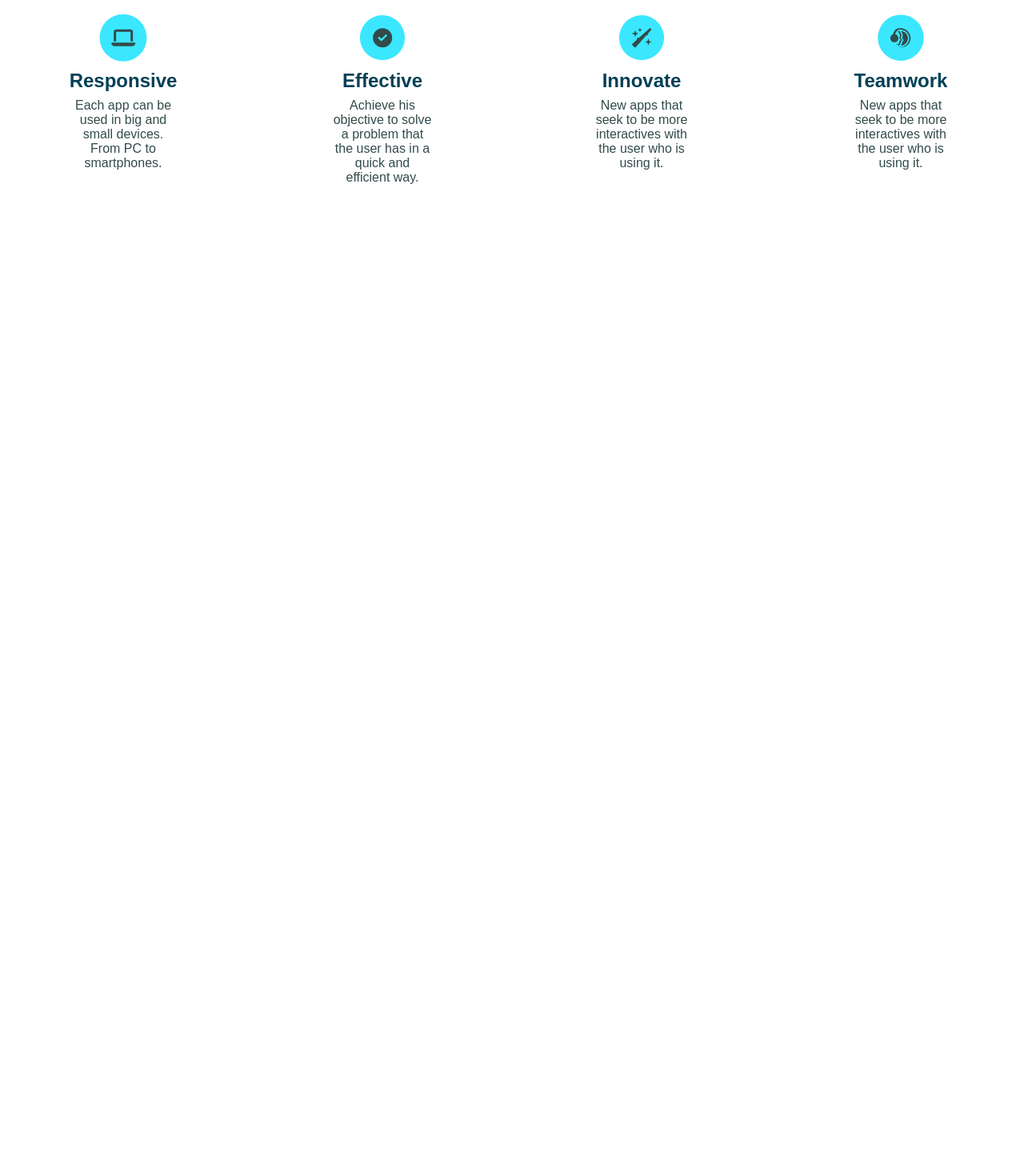
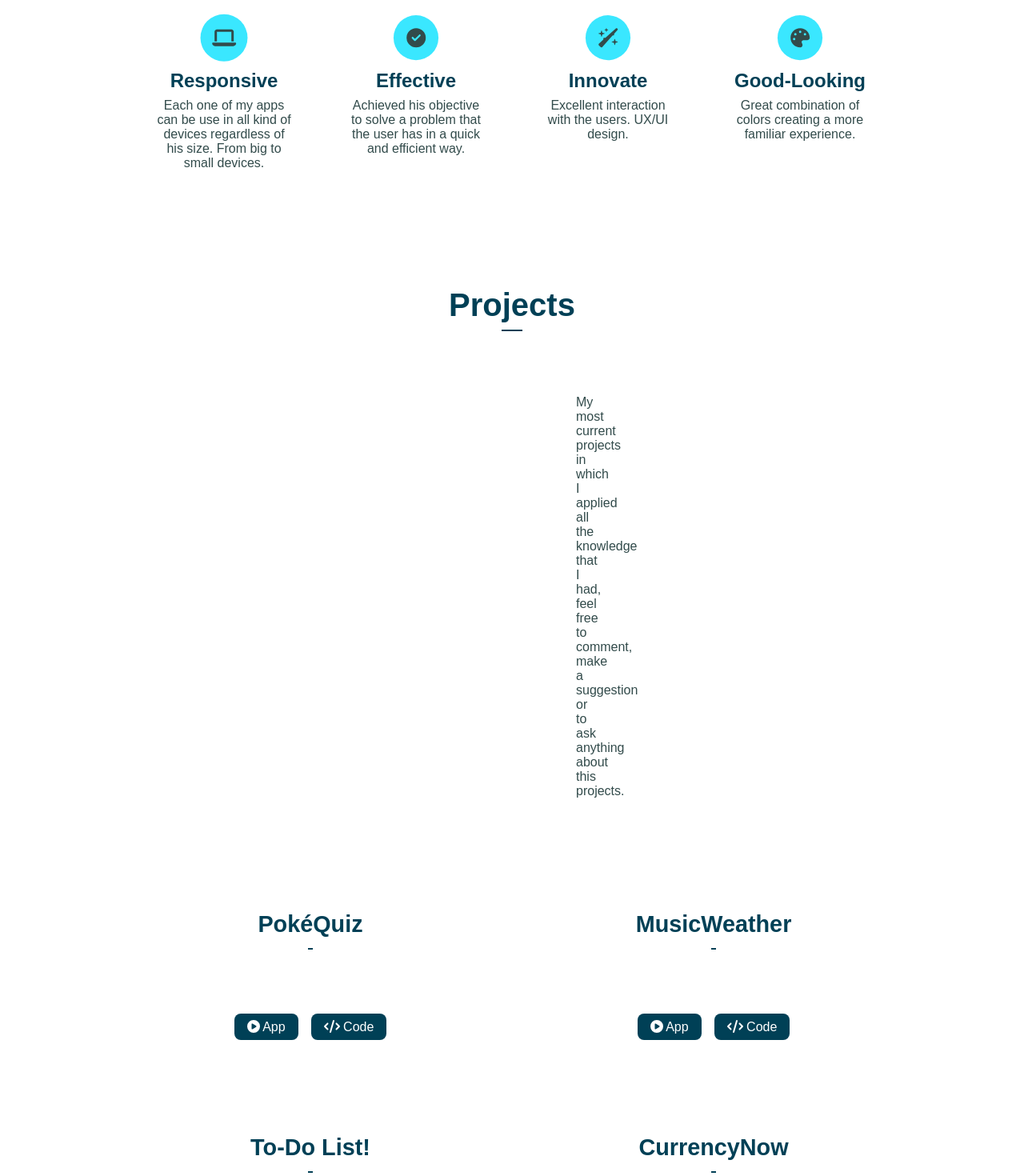
Before and after one commit to DiegoEMartinezZ/PortfolioWeb, a React (Create React App) app: page / in a window 1280 px wide. Shown: the part 1300-2770 px from the top of the page at 80% size. Before the commit the page ends 1611 px from the top, so only its background shows below. Built offline with nearby package versions, Linux system fonts and the light colour scheme.

Commit message:
se agregan las partes faltantes del protafolio

```diff
--- /dev/null
+++ b/src/components/abilities/Abilities.js
@@ -0,0 +1,43 @@
+import React from "react";
+import {
+  faCircleCheck,
+  faLaptop,
+  faPalette,
+  faWandSparkles,
+} from "@fortawesome/free-solid-svg-icons";
+import { AbilitiesSection } from "./AbilitiesSection";
+
+export const Abilities = () => {
+  return (
+    <div className="abilities-container">
+      {/*Parte de habilidades que tengo como desarrollador/ lo que puedo aportar*/}
+      <section className="abilities">
+        <AbilitiesSection
+          icon={faLaptop}
+          title="Responsive"
+          description="  Each one of my apps can be use in all kind of devices regardless of
+          his size. From big to small devices."
+        />
+
+        <AbilitiesSection
+          icon={faCircleCheck}
+          title="Effective"
+          description="Achieved his objective to solve a problem that the user has in a
+          quick and efficient way."
+        />
+
+        <AbilitiesSection
+          icon={faWandSparkles}
+          title="Innovate"
+          description="Excellent interaction with the users. UX/UI design."
+        />
+
+        <AbilitiesSection
+          icon={faPalette}
+          title="Good-Looking "
+          description="Great combination of colors creating a more familiar experience."
+        />
+      </section>
+    </div>
+  );
+};
--- /dev/null
+++ b/src/components/abilities/AbilitiesSection.js
@@ -0,0 +1,14 @@
+import React from "react";
+import { FontAwesomeIcon } from "@fortawesome/react-fontawesome";
+
+export const AbilitiesSection = ({ icon, title, description }) => {
+  return (
+    <div>
+      <article className="ability-container">
+        <FontAwesomeIcon icon={icon} className="abilitiesIcon" />
+        <h2 className="ability-title"> {title} </h2>
+        <p className="ability-description"> {description}</p>
+      </article>
+    </div>
+  );
+};
--- a/src/components/about/About.js
+++ b/src/components/about/About.js
@@ -1,11 +1,5 @@
 import React from "react";
-import { FontAwesomeIcon } from "@fortawesome/react-fontawesome";
-import {
-  faCircleCheck,
-  faLaptop,
-  faWandSparkles,
-} from "@fortawesome/free-solid-svg-icons";
-import { faTeamspeak } from "@fortawesome/free-brands-svg-icons";
+import { Abilities } from "../abilities/Abilities";
 
 export const About = () => {
   return (
@@ -18,7 +12,7 @@ export const About = () => {
         {/*Parte de foto mia + descripcion*/}
         <section className="about-description">
           <h2 className="about-title"> Hello World! </h2>
-          <p className="about-info">
+          <p className="info">
             My name is Diego Martínez, I'm a Full-stack Developer from Bogotá -
             Colombia. I have experience in graphic design, character design,
             branding and advertising creatives. Passionate on creating
@@ -30,45 +24,7 @@ export const About = () => {
             <a href="#projects"> projects. </a>
           </p>
         </section>
-
-        {/*Parte de habilidades que tengo como desarrollador/ lo que puedo aportar*/}
-        <section className="abilities">
-          <article className="ability-container">
-            <FontAwesomeIcon icon={faLaptop} className="abilitiesIcon" />
-            <h2 className="ability-title"> Responsive </h2>
-            <p className="ability-description">
-              Each app can be used in big and small devices. From PC to
-              smartphones.
-            </p>
-          </article>
-
-          <article className="ability-container">
-            <FontAwesomeIcon icon={faCircleCheck} className="abilitiesIcon" />
-            <h2 className="ability-title"> Effective </h2>
-            <p className="ability-description">
-              Achieve his objective to solve a problem that the user has in a
-              quick and efficient way.
-            </p>
-          </article>
-
-          <article className="ability-container">
-            <FontAwesomeIcon icon={faWandSparkles} className="abilitiesIcon" />
-            <h2 className="ability-title"> Innovate </h2>
-            <p className="ability-description">
-              New apps that seek to be more interactives with the user who is
-              using it.
-            </p>
-          </article>
-
-          <article className="ability-container">
-            <FontAwesomeIcon icon={faTeamspeak} className="abilitiesIcon" />
-            <h2 className="ability-title"> Teamwork </h2>
-            <p className="ability-description">
-              New apps that seek to be more interactives with the user who is
-              using it.
-            </p>
-          </article>
-        </section>
+        <Abilities />
       </section>
     </div>
   );
--- a/src/components/about/styles.css
+++ b/src/components/about/styles.css
@@ -28,17 +28,14 @@ h2.about-title {
   color: #004056;
 }
 
-article picture img.imageProfile {
-  border-radius: 100%;
-}
-
-p.about-info {
+p.info {
   padding: 0 40rem;
   text-align: center;
   color: #324b4b;
+  margin: 2rem 0;
 }
 
-section p.about-info a {
+section p.info a {
   cursor: pointer;
   font-style: none;
   font-weight: bolder;
@@ -55,9 +52,8 @@ div.space {
 
 section.abilities {
   display: grid;
-  grid-template-columns: 1fr 1fr 1fr 1fr;
-  grid-gap: 1rem;
-  margin: auto;
+  grid-template-columns: 0.5fr 0.5fr 0.5fr 0.5fr;
+  margin: auto 10rem;
 }
 
 .abilitiesIcon {
@@ -77,19 +73,58 @@ h2.ability-title {
 
 p.ability-description {
   font-size: 1rem;
-  margin: auto 30%;
+  margin: auto 15%;
   text-align: center;
   color: #324b4b;
 }
 
-h3 {
-  color: #324b4b;
-  font-weight: lighter;
-  margin: 0.8rem;
+section.project-description {
+  margin: 5rem;
 }
 
-h5 {
-  font-weight: lighter;
+section.project-preview {
+  display: grid;
+  grid-template-columns: 1fr 1fr;
+  grid-gap: 3rem;
+  padding: 5rem;
+  margin: auto;
+}
+
+article.project-section-preview {
+  color: #324b4b;
+  border-radius: 3rem;
+  margin: 0 5rem;
+  padding: 1rem;
+}
+
+h3.project-title {
+  color: #004056;
+  margin: 0.8rem;
+  font-size: 1.8rem;
+}
+
+section.links-container {
+  padding: 1rem;
+  margin: 1rem auto;
+}
+
+a.view-site,
+a.view-code {
+  padding: 0.5rem 1rem;
+  margin: 0 0.5rem;
+  border-radius: 0.5rem;
+  background-color: #004056;
+  color: #fff;
+}
+
+a.view-site:hover,
+a.view-code:hover {
+  background-color: #3ae7ff;
+  color: #004056;
+}
+
+section#contact {
+  margin: 5rem;
 }
 
 footer {
@@ -105,24 +140,34 @@ footer {
   border-top: 0.3rem solid #3ae7ff;
 }
 
-div.contact-container,
-div.projects-container {
-  display: none;
-}
-
 @media (max-width: 600px) {
-  p.about-info {
+  p.info {
     padding: 0 1rem;
   }
+
   section.abilities {
+    grid-template-columns: 1fr 1fr;
+    font-size: 0.8rem;
+    margin: auto 4rem;
+  }
+
+  section.project-preview {
     grid-template-columns: 1fr;
-    font-size: 0.8rem;
+    grid-gap: 0rem;
+    padding: 1rem;
+    margin: auto;
   }
+
+  a.view-site,
+  a.view-code {
+    padding: 0.5rem 0.5rem;
+    margin: 0 0.5rem;
+    border-radius: 0.5rem;
+    background-color: #004056;
+    color: #fff;
+  }
+
   footer {
     font-size: 0.8rem;
   }
-  div.contact-container,
-  div.projects-container {
-    display: none;
-  }
 }
--- a/src/components/contact/Contact.js
+++ b/src/components/contact/Contact.js
@@ -1,10 +1,11 @@
 import React from "react";
+import "../about/styles.css";
 
 export const Contact = () => {
   return (
     <div className="contact-container">
       <section id="contact">
-        <h1> Contact </h1>
+        <h1 className="section-title"> Contact </h1>
         <div className="space"> </div>
         <p>
           Diego Ernesto Martínez Zambrano
--- a/src/components/navBar/NavBar.js
+++ b/src/components/navBar/NavBar.js
@@ -5,8 +5,8 @@ import { SocialMedia } from "../socialmedia/SocialMedia";
 export const NavBar = () => {
   return (
     <div className="navbar-container">
-      <ul className="navbar">
-        <a href="#about">
+      <ul className="navbar" id="navbar">
+        <a href="#navbar">
           <li> Home </li>
         </a>
 
--- /dev/null
+++ b/src/components/projects/ProjectSection.js
@@ -0,0 +1,22 @@
+import React from "react";
+import { FontAwesomeIcon } from "@fortawesome/react-fontawesome";
+import { faCode, faPlayCircle } from "@fortawesome/free-solid-svg-icons";
+
+export const ProjectSection = ({ title }) => {
+  return (
+    <div>
+      <article className="project-section-preview">
+        <h3 className="project-title"> {title} </h3>
+        <div className="space"> </div>
+        <section className="links-container">
+          <a href="/" className="view-site">
+            <FontAwesomeIcon icon={faPlayCircle} /> App
+          </a>
+          <a href="/" className="view-code">
+            <FontAwesomeIcon icon={faCode} /> Code
+          </a>
+        </section>
+      </article>
+    </div>
+  );
+};
--- a/src/components/projects/Projects.js
+++ b/src/components/projects/Projects.js
@@ -1,18 +1,27 @@
 import React from "react";
 import "../about/styles.css";
+import { ProjectSection } from "./ProjectSection";
 
 export const Projects = () => {
   return (
     <div className="projects-container" id="projects">
       <section className="projects">
         <br />
-        <h1> Projects </h1>
+        <h1 className="section-title"> Projects </h1>
         <div className="space"> </div>
-        <p>
-          My most current projects in which I applied all the knowledge that I
-          had, feel free to comment, make a suggestion or to ask anything about
-          this projects.
-        </p>
+        <section className="project-description">
+          <p className="info">
+            My most current projects in which I applied all the knowledge that I
+            had, feel free to comment, make a suggestion or to ask anything
+            about this projects.
+          </p>
+          <section className="project-preview">
+            <ProjectSection title="PokéQuiz" />
+            <ProjectSection title="MusicWeather" />
+            <ProjectSection title="To-Do List!" />
+            <ProjectSection title="CurrencyNow" />
+          </section>
+        </section>
       </section>
     </div>
   );
```
